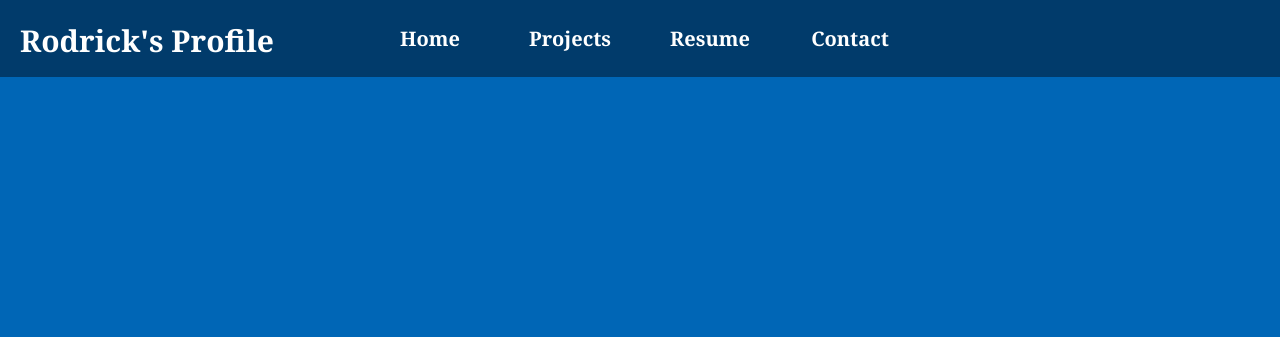
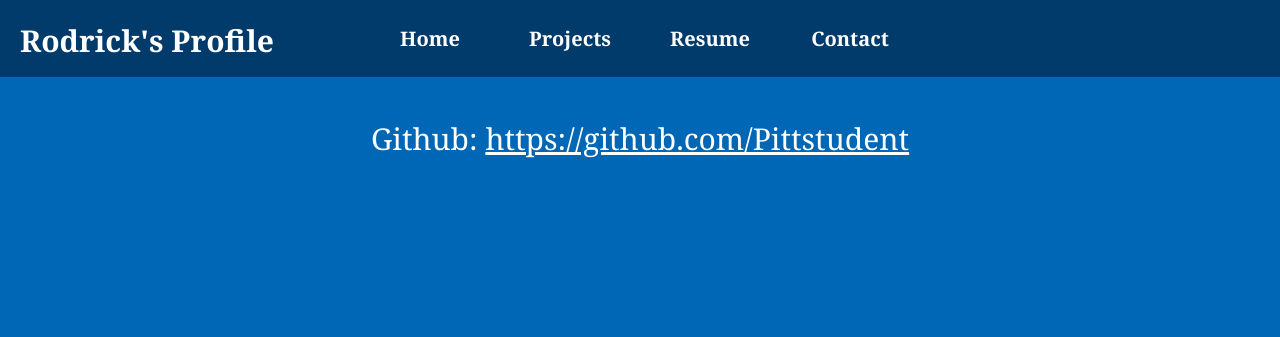
Before and after one commit to Pittstudent/Pittstudent.github.io, a PHP site: page /projects.html in a window 1280 px wide. Shown: the top 337 px of the page. Run offline with PHP 8.4, Linux system fonts and the light colour scheme.

Commit message:
css addition

```diff
--- a/projects.html
+++ b/projects.html
@@ -12,6 +12,9 @@
         </div>
     </header>
     <body>
-
+        <div class= "git">
+        <br>
+        Github: <a href="https://github.com/Pittstudent" class= "linka">https://github.com/Pittstudent</a>
+        </div>
     </body>
 </html>
--- a/styles.css
+++ b/styles.css
@@ -62,6 +62,11 @@ section {
 .linka:hover{
     color: rgba(162,46,33,255);
 }
+.git{
+    text-align: center;
+    font-size: 30;
+    text-decoration: none;
+}
 
 .logo{
     position:absolute;
```
